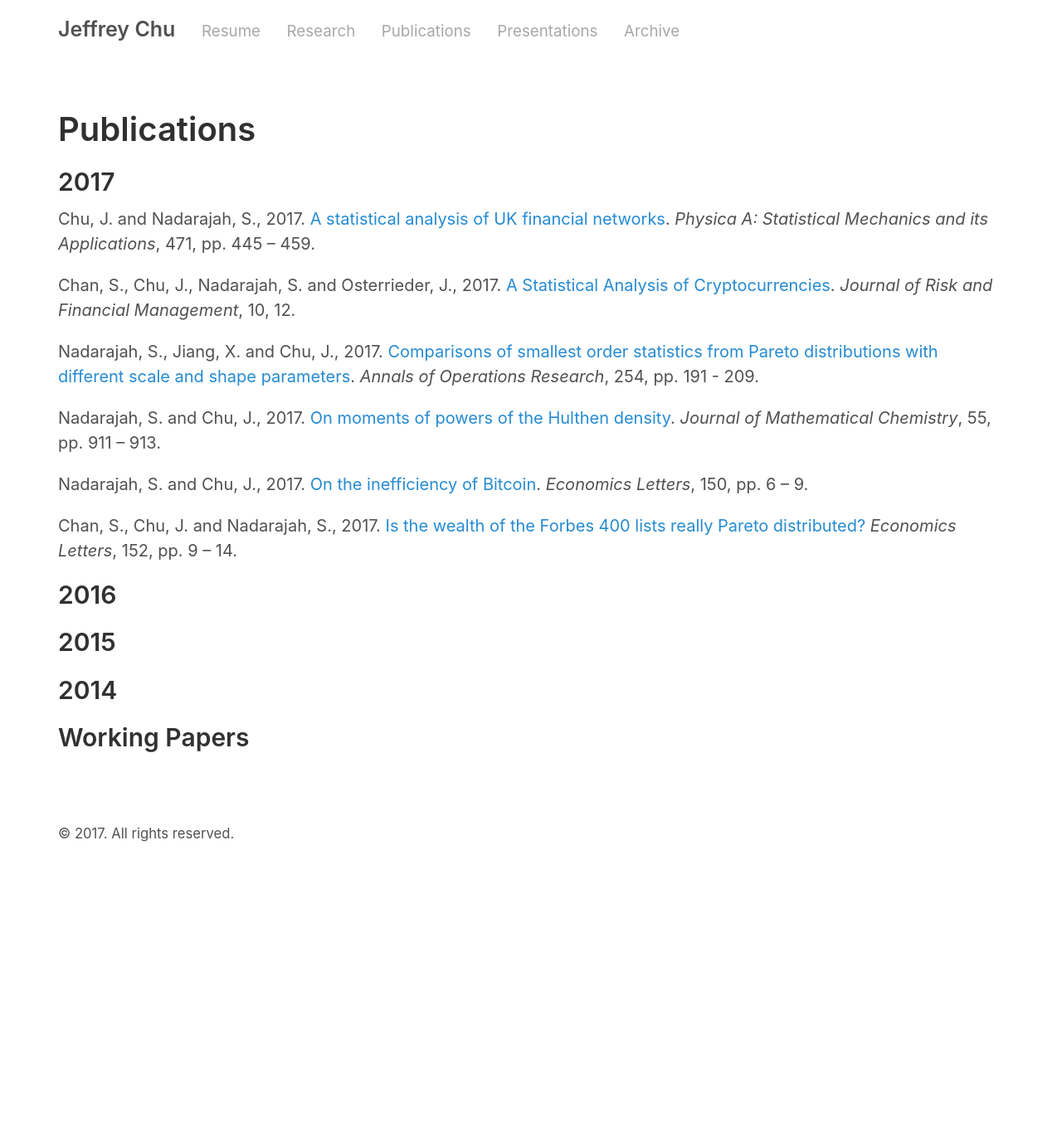
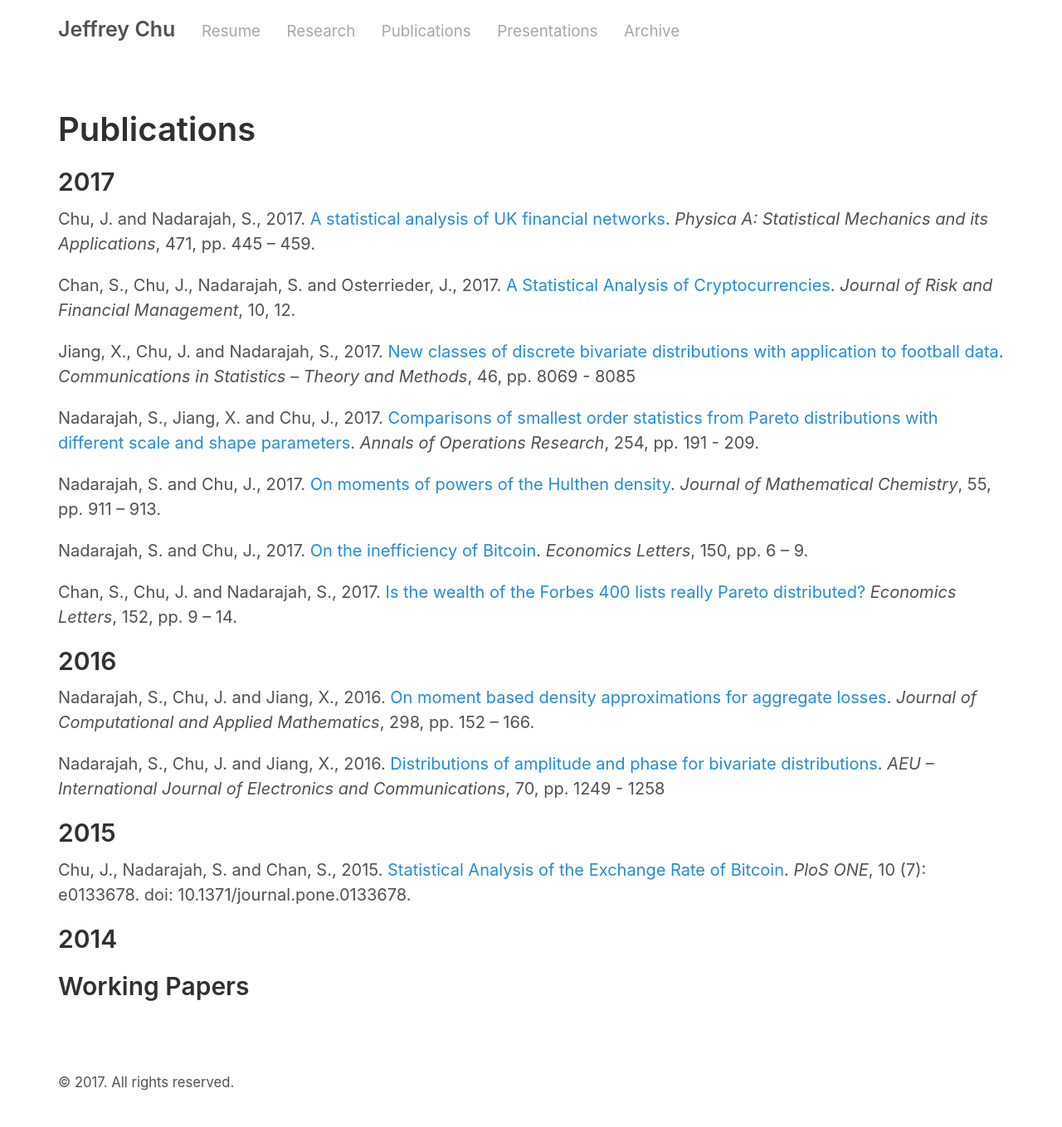
Before and after one commit to jeffrey-chu/jeffrey-chu.github.io, a Jekyll site: the page built from pub.md, in a window 1280 px wide. Shown: the whole page at 83% size. Built offline with Jekyll 4.4.1, drawn with Linux system fonts in a browser that asks for light colours; before the commit the page ends 1059 px from its top, so only the background shows below that.

Commit message:
Update pub.md

```diff
--- a/pub.md
+++ b/pub.md
@@ -6,14 +6,18 @@ title : Publications
 ## 2017
 <p>Chu, J. and Nadarajah, S., 2017. <a href="https://doi.org/10.1016/j.physa.2016.12.073">A statistical analysis of UK financial networks</a>. <i>Physica A: Statistical Mechanics and its Applications</i>, 471, pp. 445 – 459.</p>
 <p>Chan, S., Chu, J., Nadarajah, S. and Osterrieder, J., 2017. <a href="http://dx.doi.org/10.3390/jrfm10020012">A Statistical Analysis of Cryptocurrencies</a>. <i>Journal of Risk and Financial Management</i>, 10, 12.</p>
+<p>Jiang, X., Chu, J. and Nadarajah, S., 2017. <a href="http://dx.doi.org/10.1080/03610926.2016.1171358">New classes of discrete bivariate distributions with application to football data</a>. <i>Communications in Statistics – Theory and Methods</i>, 46, pp. 8069 - 8085</p>
 <p>Nadarajah, S., Jiang, X. and Chu, J., 2017. <a href="https://doi.org/10.1007/s10479-017-2444-0">Comparisons of smallest order statistics from Pareto distributions with different scale and shape parameters</a>. <i>Annals of Operations Research</i>, 254, pp. 191 - 209.</p>
 <p>Nadarajah, S. and Chu, J., 2017. <a href="https://doi.org/10.1007/s10910-016-0717-5">On moments of powers of the Hulthen density</a>. <i>Journal of Mathematical Chemistry</i>, 55, pp. 911 – 913.</p>
 <p>Nadarajah, S. and Chu, J., 2017. <a href="https://doi.org/10.1016/j.econlet.2016.10.033">On the inefficiency of Bitcoin</a>. <i>Economics Letters</i>, 150, pp. 6 – 9.</p>
 <p>Chan, S., Chu, J. and Nadarajah, S., 2017. <a href="https://doi.org/10.1016/j.econlet.2016.12.017">Is the wealth of the Forbes 400 lists really Pareto distributed?</a> <i>Economics Letters</i>, 152, pp. 9 – 14.</p>
 
 ## 2016
+<p>Nadarajah, S., Chu, J. and Jiang, X., 2016. <a href="https://doi.org/10.1016/j.cam.2015.11.048">On moment based density approximations for aggregate losses</a>. <i>Journal of Computational and Applied Mathematics</i>, 298, pp. 152 – 166.</p>
+<p>Nadarajah, S., Chu, J. and Jiang, X., 2016. <a href="https://doi.org/10.1016/j.aeue.2016.06.009">Distributions of amplitude and phase for bivariate distributions</a>. <i>AEU – International Journal of Electronics and Communications</i>, 70, pp. 1249 - 1258</p>
 
 ## 2015
+<p>Chu, J., Nadarajah, S. and Chan, S., 2015. <a href="https://doi.org/10.1371/journal.pone.0133678">Statistical Analysis of the Exchange Rate of Bitcoin</a>. <i>PloS ONE</i>, 10 (7): e0133678. doi: 10.1371/journal.pone.0133678.</p>
 
 ## 2014
 
```
